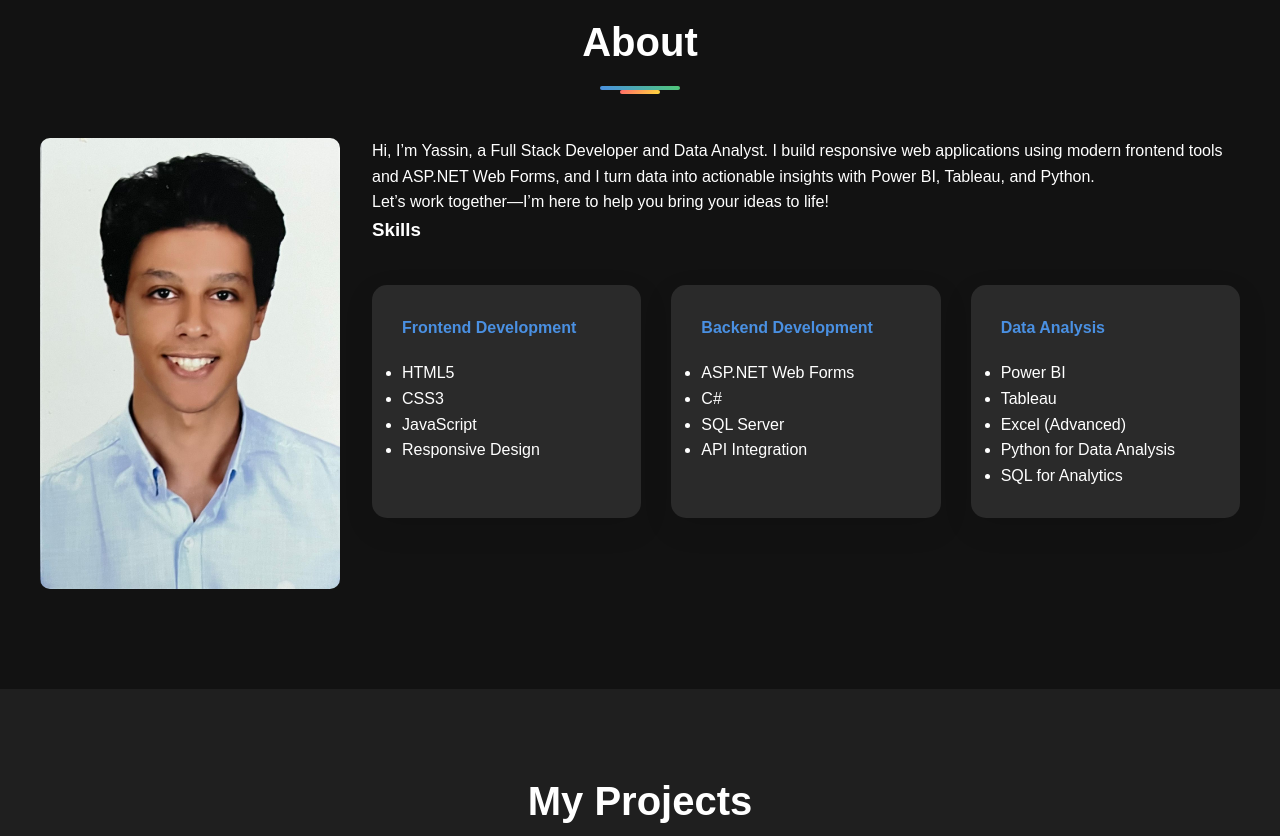
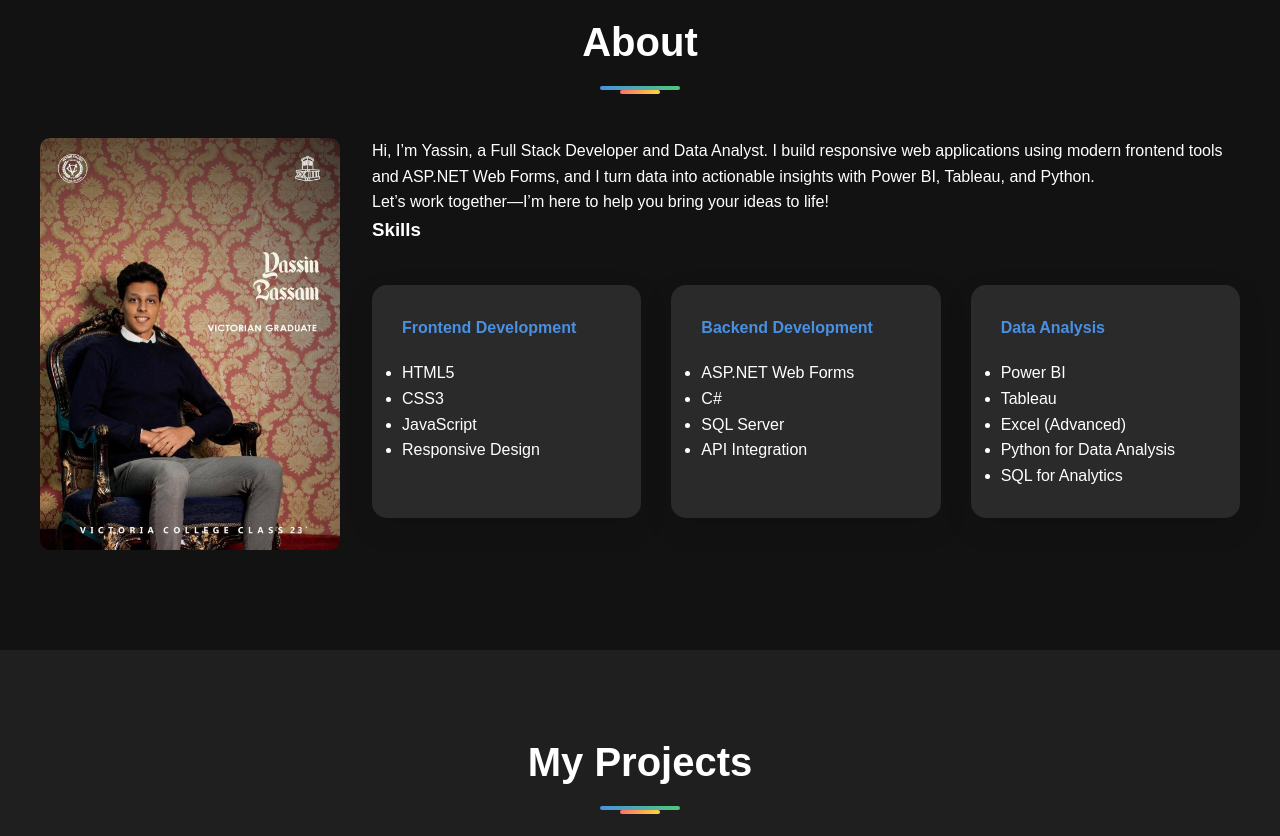
Before and after one commit to Yassinbassam11/My-portfolio, a plain HTML site: page index.html in a window 1280 px wide. Shown: the part 960-1796 px from the top of the page. Drawn offline with Linux system fonts and the light colour scheme.

Commit message:
Update index.html

```diff
--- a/index.html
+++ b/index.html
@@ -37,7 +37,7 @@
     <section id="about" class="about">
         <h2>About</h2>
         <div class="about-content">
-            <img src="Images/1.JPG" alt="Yassin Bassam">
+            <img src="Images/My Photo.JPG" alt="Yassin Bassam">
             <div class="about-text">
                 <p>Hi, I’m Yassin, a Full Stack Developer and Data Analyst. I build responsive web applications using modern frontend tools and ASP.NET Web Forms, and I turn data into actionable insights with Power BI, Tableau, and Python.<br>Let’s work together—I’m here to help you bring your ideas to life!</p>
                 <div class="skills">
```
